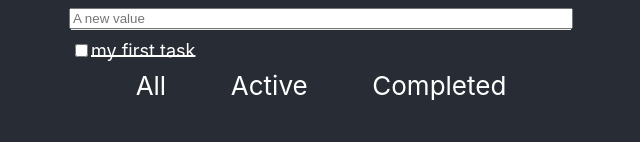
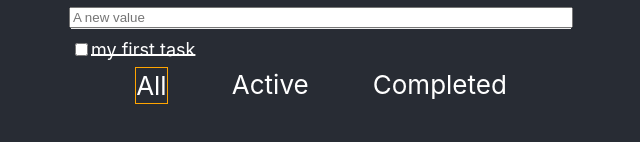
Before and after one commit to kivancsahici/learn-react, a React (Create React App) app in the folder todo-app/: page / in a window 1280 px wide. Shown: the part 360-502 px from the top of the page, without its empty margins (319-959 px from the left). Built offline with nearby package versions, Linux system fonts and the light colour scheme.

Commit message:
highlight selected visibility filter

```diff
--- a/todo-app/src/components/App.css
+++ b/todo-app/src/components/App.css
@@ -62,3 +62,7 @@ form > input {
 .footer > span {
   cursor: pointer;
 }
+
+.footer > span.active {
+  border: 1px solid orange;
+}
--- a/todo-app/src/components/App.js
+++ b/todo-app/src/components/App.js
@@ -2,6 +2,7 @@ import React from "react";
 import "./App.css";
 import TodoForm from "./TodoForm";
 import TodoList from "./TodoList";
+import Footer from "./Footer";
 import { connect } from "react-redux";
 import * as todoActions from "../redux/actions/todoActions";
 //import { getVisibleTodos } from "../redux/selectors";
@@ -28,13 +29,7 @@ function App({ deleteTodoItem, setVisibilityFilter }) {
         <button onClick={onDelete}>Delete</button>
         <TodoForm />
         <TodoList />
-        <div className="footer">
-          <span onClick={() => setVisibilityFilter("SHOW_ALL")}>All</span>
-          <span onClick={() => setVisibilityFilter("SHOW_ACTIVE")}>Active</span>
-          <span onClick={() => setVisibilityFilter("SHOW_COMPLETED")}>
-            Completed
-          </span>
-        </div>
+        <Footer />
       </header>
     </div>
   );
--- /dev/null
+++ b/todo-app/src/components/Footer.js
@@ -0,0 +1,51 @@
+import React, { useState } from "react";
+import { connect } from "react-redux";
+
+import * as todoActions from "../redux/actions/todoActions";
+
+const mapDispatchToProps = {
+  setVisibilityFilter: todoActions.setVisibilityFilter
+};
+
+const Footer = ({
+  setVisibilityFilter,
+  ...props /* assign any props I havent destructured on the left to a variable called props */
+}) => {
+  const [buttonStatus, setActive] = useState([true, false, false]);
+  return (
+    <div className="footer">
+      <span
+        className={`${buttonStatus[0] === true ? "active" : ""}`}
+        onClick={() => {
+          setVisibilityFilter("SHOW_ALL");
+          setActive([true, false, false]);
+        }}
+      >
+        All
+      </span>
+      <span
+        className={`${buttonStatus[1] === true ? "active" : ""}`}
+        onClick={() => {
+          setVisibilityFilter("SHOW_ACTIVE");
+          setActive([false, true, false]);
+        }}
+      >
+        Active
+      </span>
+      <span
+        className={`${buttonStatus[2] === true ? "active" : ""}`}
+        onClick={() => {
+          setVisibilityFilter("SHOW_COMPLETED");
+          setActive([false, false, true]);
+        }}
+      >
+        Completed
+      </span>
+    </div>
+  );
+};
+
+export default connect(
+  null,
+  mapDispatchToProps
+)(Footer);
```
